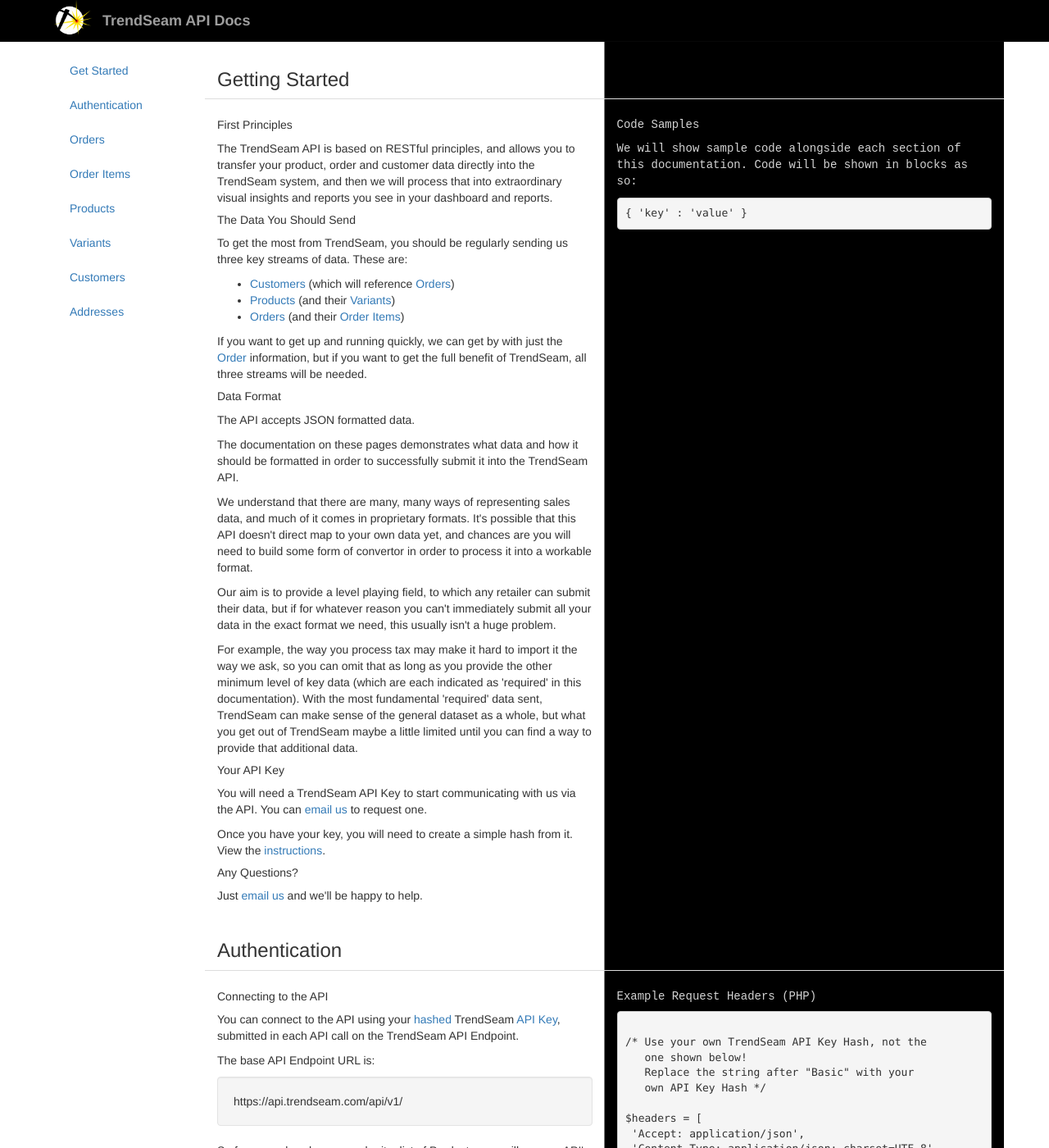
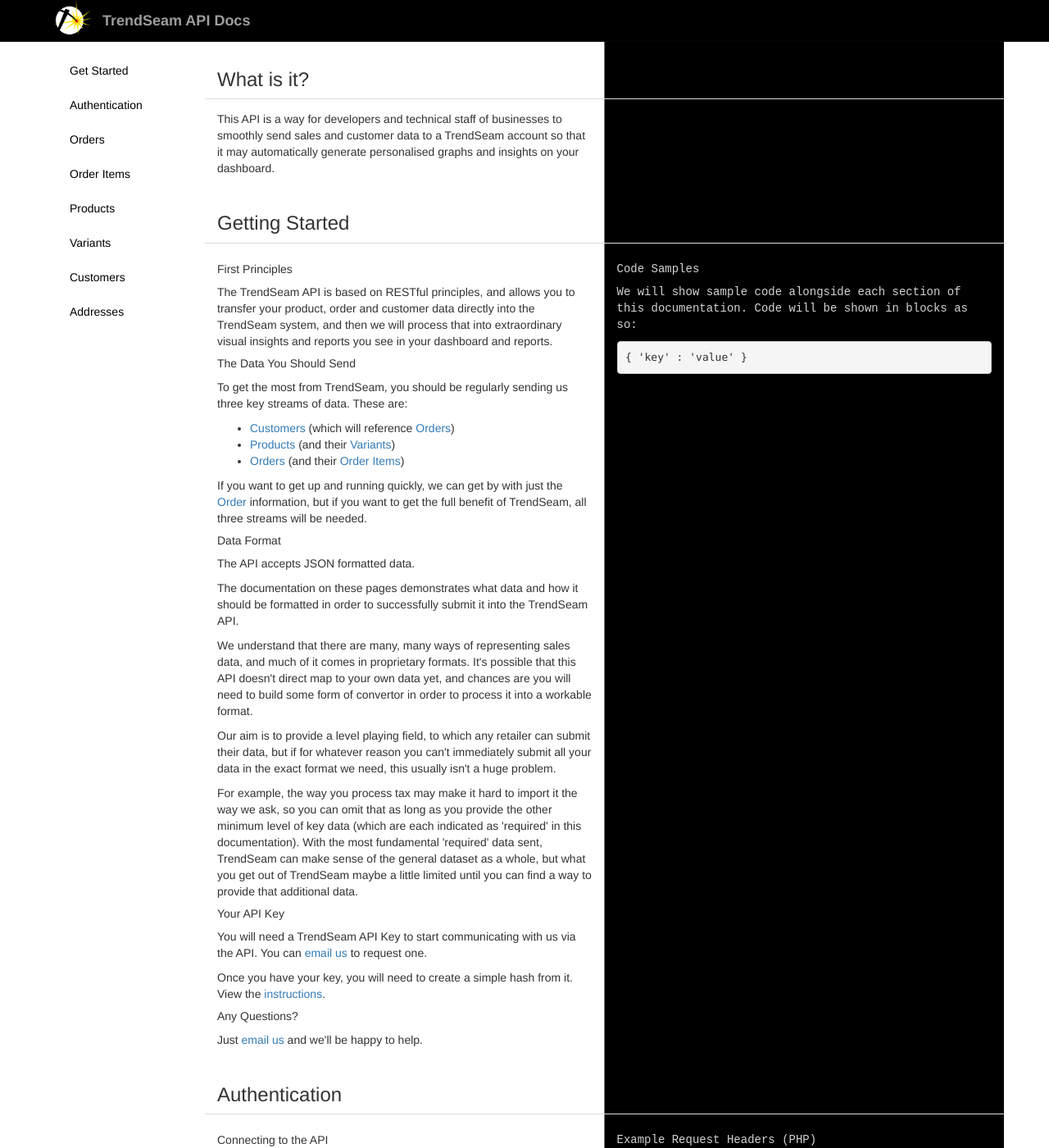
Before and after one commit to TrendSeam/API-Docs, a Jekyll site: the page built from api/index.html, in a window 1280 px wide and 1400 px high. Shown: the whole window at 82% size. Built offline with Jekyll 4.4.1, drawn with Linux system fonts in a browser that asks for light colours; nearby versions of some CDN libraries; library files that are not in the unit come from our copies; Markdown is read by kramdown in place of the engine named in the settings.

Commit message:
width
Signed-off-by: Andy Higgs <andy@higgsdesign.com>

```diff
--- a/_includes/api-nav.html
+++ b/_includes/api-nav.html
@@ -1,4 +1,4 @@
-<div data-spy="affix" data-offset-top="0">
+<div data-spy="affix" data-offset-top="0" id="sidenav">
 	<ul class="nav nav-pills nav-stacked">
 	  <li><a href="#start">Get Started</a></li>
 	  <li><a href="#auth">Authentication</a></li>
--- a/_layouts/default.html
+++ b/_layouts/default.html
@@ -19,33 +19,16 @@
       <script src="https://oss.maxcdn.com/libs/respond.js/1.3.0/respond.min.js"></script>
     <![endif]-->
   </head>
-  <body>
+  <body data-spy="scroll" data-target="#sidenav">
 
 	 <div class="navbar navbar-inverse navbar-fixed-top" role="navigation">
       <div class="container">
         <div class="navbar-header">
-          <button type="button" class="navbar-toggle" data-toggle="collapse" data-target=".navbar-collapse">
-            <span class="sr-only">Toggle navigation</span>
-            <span class="icon-bar"></span>
-            <span class="icon-bar"></span>
-            <span class="icon-bar"></span>
-          </button>
           <a class="navbar-brand" href="/">
 			<img src="{{ site.baseurl}}/assets/img/logo.png" alt="TrendSeam API">
 			TrendSeam API Docs
 		  </a>
         </div>
-		<!-- <ul class="nav navbar-nav navbar-right">
-			      <li class="dropdown">
-			        <a href="/" class="dropdown-toggle" data-toggle="dropdown">Dropdown <b class="caret"></b></a>
-			        <ul class="dropdown-menu">
-			          <li><a href="{{ site.baseurl}}/api/methods">Methods</a></li>
-			          <li><a href="{{ site.baseurl}}/api/errors">Errors</a></li>
-			          <li class="divider"></li>
-			          <li><a href="#">Something else here</a></li>
-			        </ul>
-			      </li>
-			    </ul> -->
       </div>
     </div>
 
--- a/api/index.html
+++ b/api/index.html
@@ -11,6 +11,17 @@
 
 	<div class="col-md-10">
 
+		<div class="row docs-segment docs-title" id="go">
+			<div class="col-md-6">
+				<h3>What is it?</h3>
+			</div>
+		</div>
+		<div class="row docs-segment">
+			<div class="col-md-6">
+				<p>This API is a way for developers and technical staff of businesses to smoothly send sales and customer data to a TrendSeam account so that it may automatically generate personalised graphs and insights on your dashboard.</p>
+
+			</div>
+		</div>
 		<div class="row docs-segment docs-title" id="start">
 			<div class="col-md-6">
 				<h3>Getting Started</h3>
--- a/assets/css/docs.css
+++ b/assets/css/docs.css
@@ -9,6 +9,16 @@
 .docs-segment .col-md-6 + .col-md-6 {color:lightgrey;padding-bottom: 2em;font-family: monospace;}
 hr {margin-top: 0;}
 
+@media (max-width: 990px) {
+	.docs-segment {background-image: none;}
+	.nav-pills {display: none;}
+}
+
 .navbar-inverse {background-color: #000;}
 .navbar-brand {padding-left: 70px;position: relative;font-weight: bold;}
 .navbar-brand img {width:50px;height:50px;position: absolute;top:0;left:10px;}
+
+.nav-pills a {color: #000;}
+.nav-pills > li.active > a,
+.nav-pills > li.active > a:hover,
+.nav-pills > li.active > a:focus {background-color: #000;}
```
